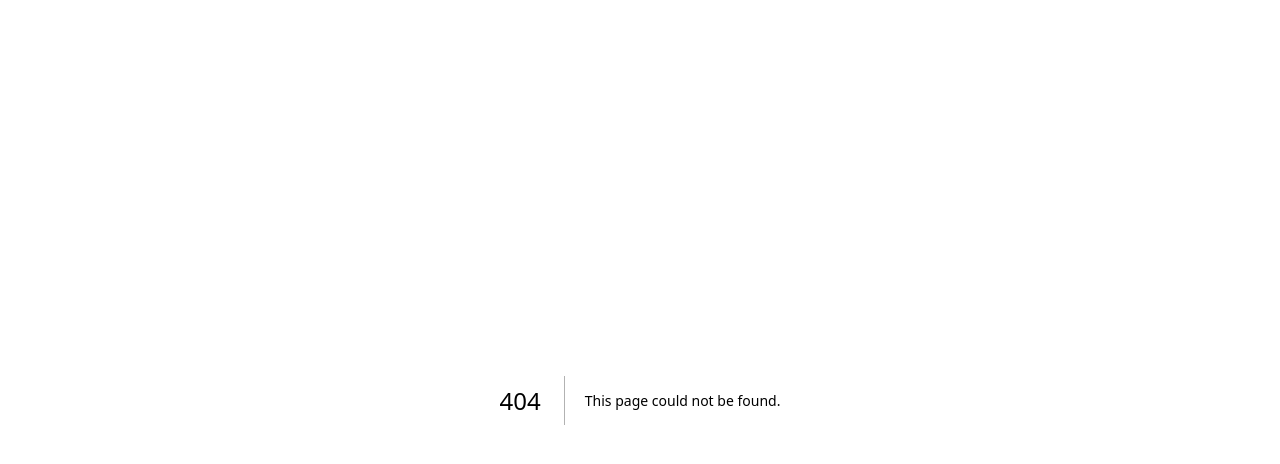
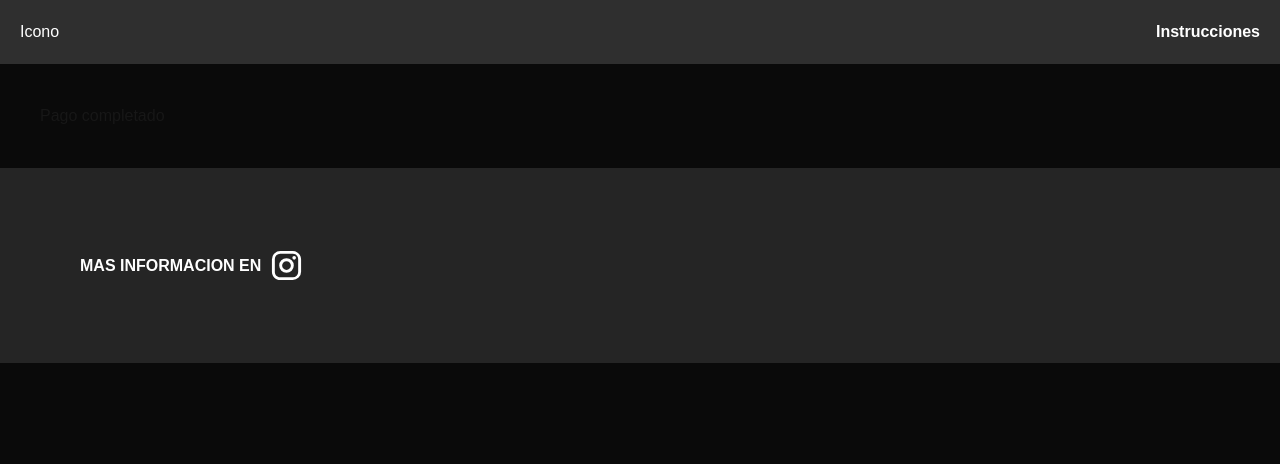
Before and after one commit to francogarcia02/TrainnerPage-Client, a Next.js app: page /success in a window 1280 px wide. Before the commit this address had no page. Shown: the top 464 px of the page. Built offline with nearby package versions, Linux system fonts and the light colour scheme.

Commit message:
New success page

```diff
--- /dev/null
+++ b/src/pages/success.tsx
@@ -0,0 +1,37 @@
+import Footer from "@/components/Footer";
+import NavBar from "@/components/NavBar";
+import { useRouter } from "next/router";
+import { useEffect } from "react";
+
+const Success = () =>{
+    const router = useRouter();
+    const { payment_id, status } = router.query;
+
+    const getData = async (payment_id:string | string[]) => {
+        const response = await fetch('https://trainnerpage-server-production.up.railway.app/send-email/verify-payment', {
+            method: 'POST',
+            body: JSON.stringify({payment_id: payment_id}), // No se agregan headers manualmente
+        });
+        const result = await response.json();
+        console.log(result)
+    }
+
+    useEffect(() => {
+        if (payment_id && status) {
+            getData(payment_id)
+        }
+    }, [payment_id, status]);
+
+    return(
+        <div>
+            <NavBar/>
+            <div className="background flex flex-col p-2 lg:p-10">
+                <h1>Pago completado</h1>
+
+            </div>
+            <Footer/>
+        </div>
+    )
+}
+
+export default Success
```
